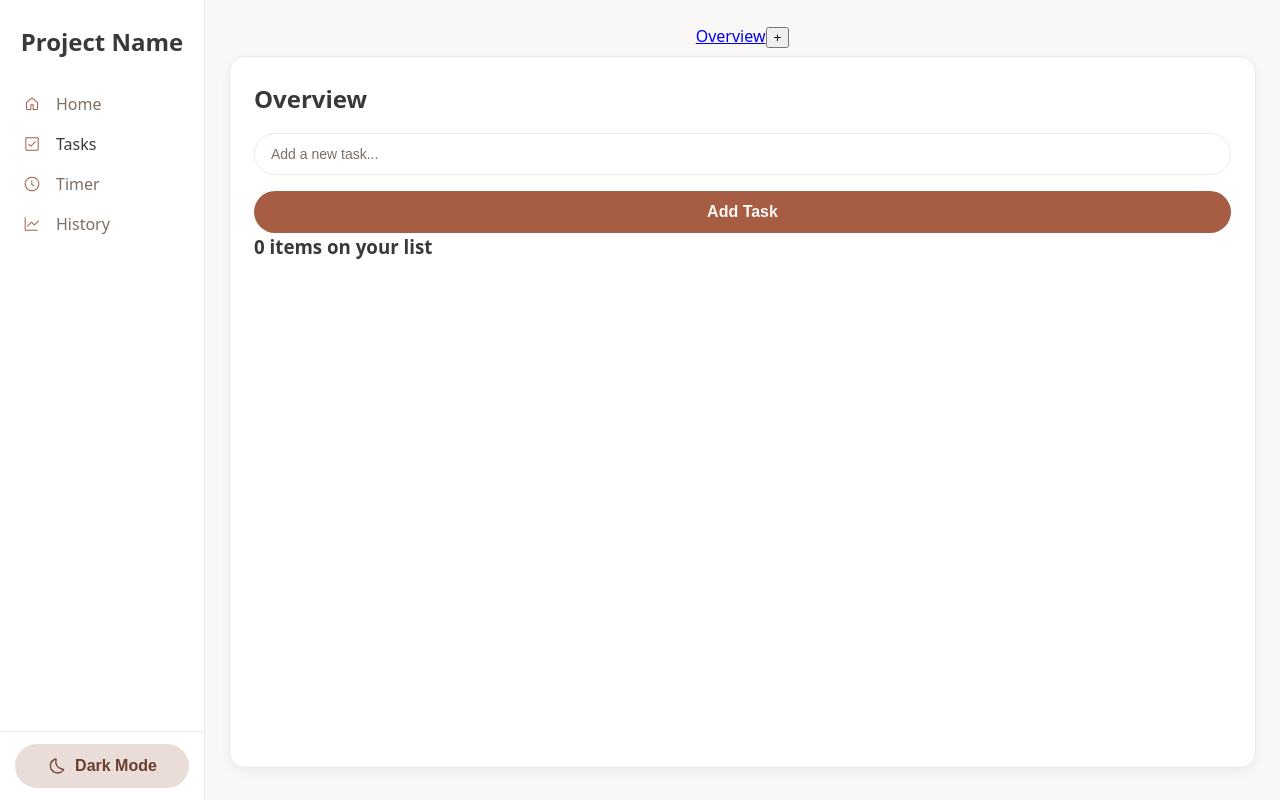
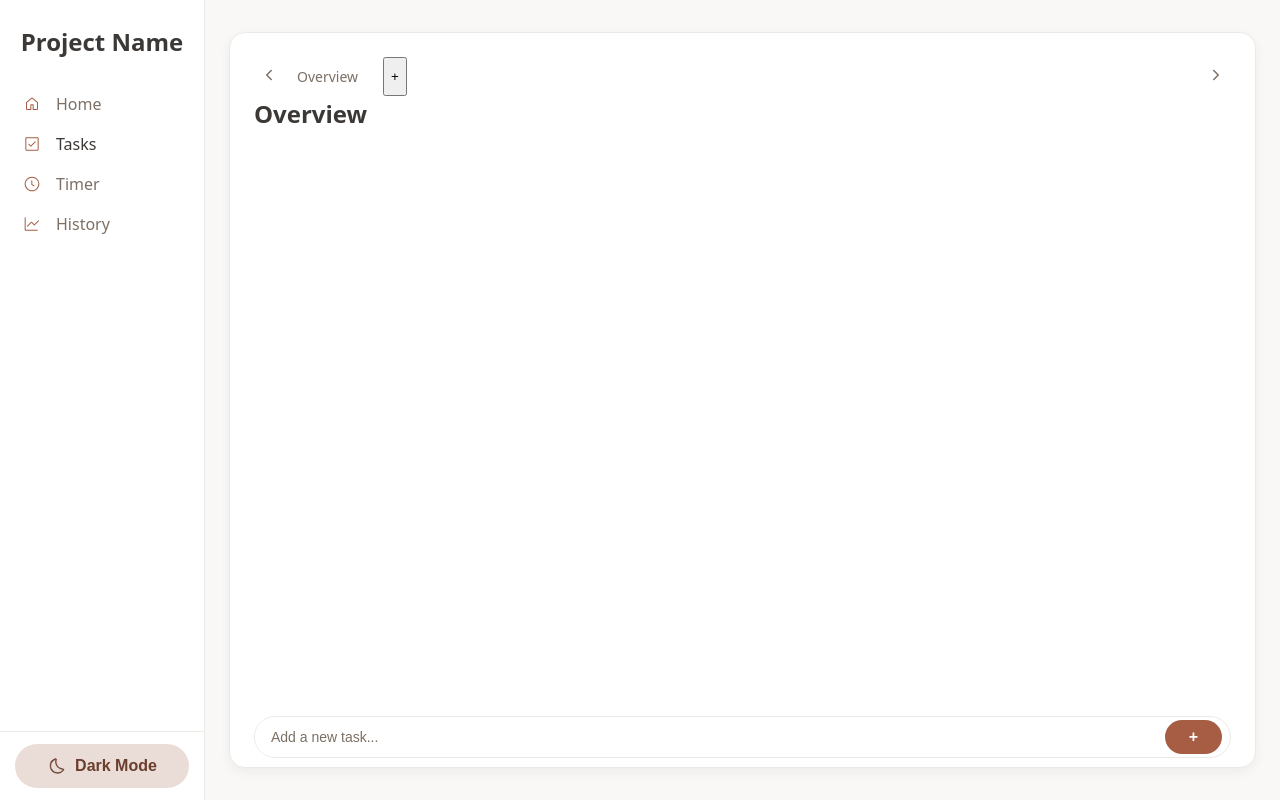
Before and after one commit to vczarnotta/kottekliv-productivity-app, a React (Vite) app: page /Tasks/1 in a window 1280 px wide. Built offline with nearby package versions, Linux system fonts and the light colour scheme.

Commit message:
gjort lite styleing på tasks

```diff
--- a/package.json
+++ b/package.json
@@ -10,6 +10,7 @@
     "preview": "vite preview"
   },
   "dependencies": {
+    "lucide-react": "^0.574.0",
     "react": "^19.2.0",
     "react-dom": "^19.2.3",
     "react-icons": "^5.5.0",
--- a/src/App.tsx
+++ b/src/App.tsx
@@ -1,7 +1,7 @@
 import { Routes, Route } from 'react-router-dom'
 import Header from './components/Header/Header'
 import HomePage from './pages/HomePage'
-import TaskPage from  "./pages/TaskPage"
+import TaskPage from  "./pages/TaskPage/TaskPage"
 import TodoListDisplay from './components/Tasks/TodoListDisplay'
 import TimerPage from "./pages/TimerPage/TimerPage"
 import HistoryPage from "./pages/HistoryPage"
--- a/src/components/Card/Card.css
+++ b/src/components/Card/Card.css
@@ -8,6 +8,8 @@
 
   background-color: var(--color-bg-surface);
   box-shadow: var(--shadow-md);
+  max-width: 100%;
+  min-width: 0
 }
 
 .card-content {
--- a/src/components/Tasks/TodoListDisplay.css
+++ b/src/components/Tasks/TodoListDisplay.css
@@ -1,18 +1,35 @@
+.todo-list {
+  padding: 0;
+}
+
 .todo-item {
   display: flex;
   justify-content: left;
-  padding: 0.3rem;
+  align-items: center;
+  gap: var(--space-sm);
+  padding: var(--space-xs) 0;
+  border-bottom: 1px solid var(--color-border-muted);
   transition: opacity 0.2s ease;
 }
 
-.todo-item.completed {
-  text-decoration: line-through;
-  opacity: 0.6;
+.todo-item.completed p {
+  opacity: 0.4;
+  filter: grayscale(100%);
+  transition: all 0.3s ease;
 }
 
-.todo-checkbox {
-  cursor: pointer;
-  width: 18px;
-  height: 18px;
-  margin-left: 1rem;
+.todo-item p {
+  display: flex;
+  align-items: center;
+  gap: var(--space-xs);
 }
+
+.todo-checkbox button {
+  background-color: transparent;
+  border: none;
+
+}
+
+.list-tag {
+  font-size: var(--font-size-sm);
+}
--- a/src/components/Tasks/TodoListDisplay.jsx
+++ b/src/components/Tasks/TodoListDisplay.jsx
@@ -1,10 +1,11 @@
 import { useParams } from "react-router-dom";
 import { useTodo } from "../../context/TodoContext";
+import { Circle, CheckCircle2 } from "lucide-react"
 import "./TodoListDisplay.css";
 
 
 // Can choose if "delete" button should be visible
-function TodoListDisplay({ showDeleteButton = false, isOverview = false }) {
+function TodoListDisplay({isOverview = false }) {
 
   // imports global info
   const { state, dispatch } = useTodo()
@@ -34,29 +35,28 @@ function TodoListDisplay({ showDeleteButton = false, isOverview = false }) {
 
   // returns an unordered list with all tasks
   return (
-    <ul>
+    <ul className="todo-list">
       {sortedTasks.map((task) => (
         <li
-          key={task.id}
-          className={task.isCompleted ? "todo-item completed" : "todo-item"}
+        key={task.id}
+        className={task.isCompleted ? "todo-item completed" : "todo-item"}
         >
-          <span>
-            {task.text}
-            {(isOverview || !urlListId) && <small className="list-tag"> ({state.find(l => l.id === task.listId)?.title})</small>}
-          </span>
-          <div>
-            {showDeleteButton && (
-              <button onClick={() => dispatch({ type: "DELETE_TODO", payload: {todoId: task.id, listId: urlListId || task.listId} })}>
-                X
-              </button>
-            )}
-            <input
-              type="checkbox"
-              className="todo-checkbox"
-              checked={task.isCompleted}
-              onChange={() => dispatch({ type: "TOGGLE_TODO", payload: {todoId: task.id, listId: urlListId || task.listId} })}
-            />
+          <div className="todo-checkbox">
+            <button
+              onClick={() => dispatch({ type: "TOGGLE_TODO", payload: {todoId: task.id, listId: urlListId || task.listId} })}
+              className="check-btn"
+            >
+              {task.isCompleted ? (
+                <CheckCircle2 size={20} color="var(--color-primary)" fill="var(--color-primary-light)" />
+              ) : (
+                <Circle size={20} color="var(--color-primary)" />
+              )}
+            </button>
           </div>
+          <p>
+            <span className="todo-text">{task.text}</span>
+            {isOverview && <span className="list-tag"> ({state.find(l => l.id === task.listId)?.title})</span>}
+          </p>
         </li>
       ))}
     </ul>
--- /dev/null
+++ b/src/components/Tasks/TodoListForm.css
@@ -0,0 +1,28 @@
+.todo-form {
+  margin-top: auto;
+}
+
+.todo-form form {
+  display: flex;
+  flex-direction: row;
+  align-items: center;
+  border-radius: var(--radius-pill);
+  border: 1px solid var(--color-border-muted);
+  width: 100%;
+  justify-self: center;
+}
+
+.todo-form form:focus-within {
+  border-color: var(--color-primary);
+}
+
+.todo-form input {
+  flex: 1;
+  border: none;
+}
+
+.todo-form button {
+  padding: var(--space-xs) var(--space-lg);
+  height: fit-content;
+  margin-right: var(--space-xs);
+}
--- a/src/components/Tasks/TodoListForm.tsx
+++ b/src/components/Tasks/TodoListForm.tsx
@@ -1,10 +1,8 @@
 import { useState } from "react";
 import { useParams } from "react-router-dom";
 import Button from "../Button/Button";
-import Input from "../Input/Input";
-import "./TodoList.css";
 import { useTodo } from "../../context/TodoContext";
-import TodoListDisplay from "./TodoListDisplay";
+import "./TodoListForm.css";
 
 
 function TodoList() {
@@ -26,25 +24,20 @@ function TodoList() {
 
 
   return (
-  <>
+    <div className="todo-form">
       <form onSubmit={handleSubmit}>
-      <Input
+        <input
           type="text"
           value={text}
-        id="taskInput"
           onChange={(event => setText(event.target.value))}
           placeholder="Add a new task..."
         />
 
         <Button type="submit">
-        Add Task
+          +
         </Button>
       </form>
-
-    <h3>{totalItems} items on your list</h3>
-
-    <TodoListDisplay showDeleteButton={false} />
-  </>
+    </div>
   )
 }
 
--- a/src/pages/TaskPage.tsx
+++ /dev/null
@@ -1,68 +0,0 @@
-import { useState } from "react"
-import { Outlet, NavLink, useParams } from "react-router-dom"
-import { useTodo } from "../context/TodoContext"
-import TodoList from "../components/Tasks/TodoListForm"
-
-import Card from "../components/Card/Card"
-import GridContainer from "../components/GridContainer/GridContainer"
-import TodoListDisplay from "../components/Tasks/TodoListDisplay"
-
-function TaskPage() {
-  const { state, dispatch } = useTodo()
-  const { listId } = useParams()
-
-  const [isAdding, setIsAdding] = useState(false)
-  const [newListTitle, setNewListTitle] = useState("")
-
-  const handleCreateList = (e: React.SubmitEvent<HTMLFormElement>) => {
-    e.preventDefault();
-    if (newListTitle.trim() === "") return
-
-    dispatch({ type: "CREATE_LIST", payload: newListTitle })
-    setNewListTitle("")
-  }
-
-  //If listId is missing in url then we are in overview
-  const showingOverview = !listId
-
-  return(
-    <div className="main-container">
-      <nav>
-        <NavLink to="/tasks" end>Overview</NavLink>
-        {state.map((list) => (
-          <NavLink key={list.id} to={`/tasks/${list.id}`} >{list.title}</NavLink>
-        ))}
-
-        {!isAdding ? (
-            <button
-              className="add-list-btn"
-              onClick={() => setIsAdding(true)}
-            >
-              +
-            </button>
-          ) : (
-            /* If isAdding is true, show form */
-            <form onSubmit={handleCreateList} className="create-list-form">
-              <input
-                autoFocus
-                type="text"
-                placeholder="Name your list..."
-                value={newListTitle}
-                onChange={(e) => setNewListTitle(e.target.value)}
-                onBlur={() => !newListTitle && setIsAdding(false)} // Close if click outside and nothing is filled
-              />
-            </form>
-          )}
-      </nav>
-
-      <GridContainer fullheight={true}>
-        <Card>
-          <h2>{state.find(list => list.id.toString() === listId)?.title || "Overview"}</h2>
-          <Outlet />
-        </Card>
-      </GridContainer>
-    </div>
-  )
-}
-
-export default TaskPage
--- /dev/null
+++ b/src/pages/TaskPage/TaskPage.css
@@ -0,0 +1,57 @@
+.nav-wrapper {
+  display: flex;
+  align-items: center;
+}
+
+.nav-arrow {
+  background-color: transparent;
+  border: none;
+}
+
+.nav-arrow svg {
+  stroke: var(--color-text-muted);
+  transition: stroke 0.2s ease;
+  width: 18px;
+}
+
+.nav-arrow:hover svg {
+  stroke: var(--color-primary);
+}
+
+.todo-container {
+  display: flex;
+  flex-direction: column;
+  height: 100%;
+  padding-bottom: var(--space-lg);
+  width: 100%;
+}
+
+.todo-nav {
+  display: flex;
+  gap: var(--space-sm);
+  overflow-x: auto;
+  scrollbar-width: none;
+  width: 100%;
+}
+
+.todo-nav-item {
+  padding: var(--space-xs) var(--space-sm);
+  border-radius: var(--radius-pill);
+  text-decoration: none;
+  color: var(--color-text-muted);
+  font-size: var(--font-size-sm);
+  white-space: nowrap;
+  transition: all 0.2s ease;
+  border: 1px solid transparent;
+}
+
+.todo-nav-item.active {
+  background-color: var(--color-secondary);
+  color: var(--color-primary);
+  border-color: var(--color-primary);
+  font-weight: 500;
+}
+
+.todo-nav-item:hover:not(.active) {
+  background-color: var(--color-border-muted);
+}
--- /dev/null
+++ b/src/pages/TaskPage/TaskPage.tsx
@@ -0,0 +1,79 @@
+import { useState } from "react"
+import { Outlet, NavLink, useParams } from "react-router-dom"
+import { useTodo } from "../../context/TodoContext"
+import { ChevronRight, ChevronLeft } from "lucide-react"
+
+import Card from "../../components/Card/Card"
+import GridContainer from "../../components/GridContainer/GridContainer"
+import "./TaskPage.css"
+
+function TaskPage() {
+  const { state, dispatch } = useTodo()
+  const { listId } = useParams()
+
+  const [isAdding, setIsAdding] = useState(false)
+  const [newListTitle, setNewListTitle] = useState("")
+
+  const handleCreateList = (e: React.SubmitEvent<HTMLFormElement>) => {
+    e.preventDefault();
+    if (newListTitle.trim() === "") return
+
+    dispatch({ type: "CREATE_LIST", payload: newListTitle })
+    setNewListTitle("")
+  }
+
+  const scroll = (offset: number) => {
+    const nav = document.getElementById('todo-nav')!
+    nav.scrollBy({ left: offset, behavior: 'smooth' })
+  }
+
+  //If listId is missing in url then we are in overview
+  const showingOverview = !listId
+
+  return(
+    <div className="main-container">
+      <GridContainer fullheight={true}>
+        <Card>
+          <div className="nav-wrapper">
+            <button onClick={() => scroll(-150)} className="nav-arrow"> <ChevronLeft /> </button>
+              <nav id="todo-nav" className="todo-nav">
+                <NavLink to="/tasks" end className="todo-nav-item">Overview</NavLink>
+                {state.map((list) => (
+                  <NavLink key={list.id} to={`/tasks/${list.id}`} className="todo-nav-item">{list.title}</NavLink>
+                ))}
+
+                {!isAdding ? (
+                    <button
+                      className="add-list-btn"
+                      onClick={() => setIsAdding(true)}
+                    >
+                      +
+                    </button>
+                  ) : (
+                    /* If isAdding is true, show form */
+                    <form onSubmit={handleCreateList} className="create-list-form">
+                      <input
+                        autoFocus
+                        type="text"
+                        placeholder="Name your list..."
+                        value={newListTitle}
+                        onChange={(e) => setNewListTitle(e.target.value)}
+                        onBlur={() => !newListTitle && setIsAdding(false)} // Close if click outside and nothing is filled
+                      />
+                    </form>
+                  )}
+              </nav>
+            <button onClick={() => scroll(150)} className="nav-arrow"> <ChevronRight  /> </button>
+          </div>
+
+          <div className="todo-container">
+            <h2>{state.find(list => list.id.toString() === listId)?.title || "Overview"}</h2>
+            <Outlet />
+          </div>
+        </Card>
+      </GridContainer>
+    </div>
+  )
+}
+
+export default TaskPage
```
Also changed, not shown: src/components/Tasks/TodoList.css (deleted), 1 other file (tests, documents, lock files or other folders). Lines whose indentation alone changed are shown as unchanged.
